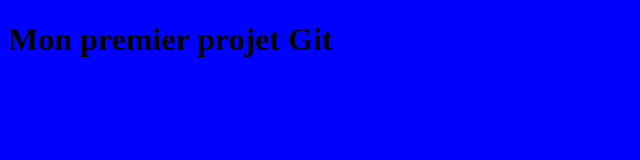
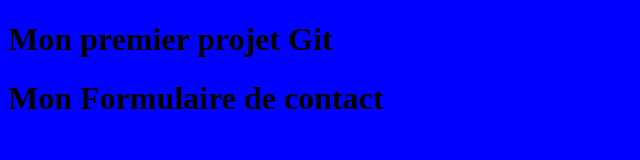
Before and after one commit to Lordrak/monformulaire, a plain HTML site: page index.html in a window 1280 px wide. Shown: the whole page, without its empty margins (0-640 px from the left). Drawn offline with Linux system fonts and the light colour scheme.

Commit message:
Ajout d'un autre titre h1

```diff
--- a/index.html
+++ b/index.html
@@ -5,5 +5,6 @@
 </head>
 <body style="background: blue">
 	<h1>Mon premier projet Git</h1>
+	<h1>Mon Formulaire de contact</h1>
 </body>
 </html>
```
